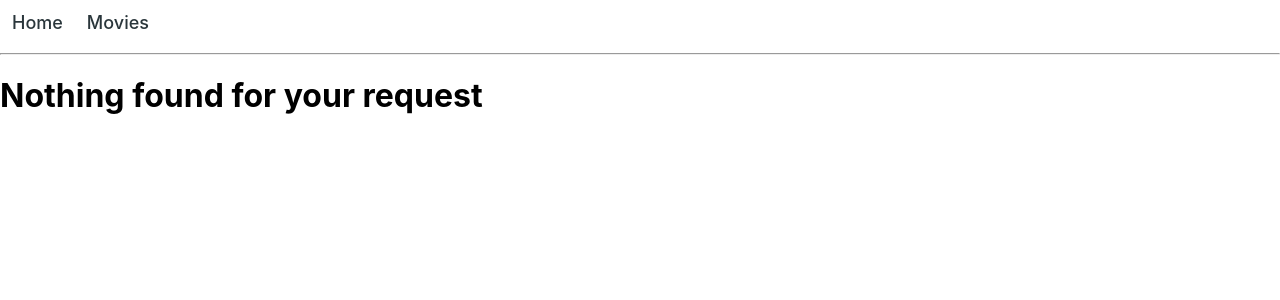
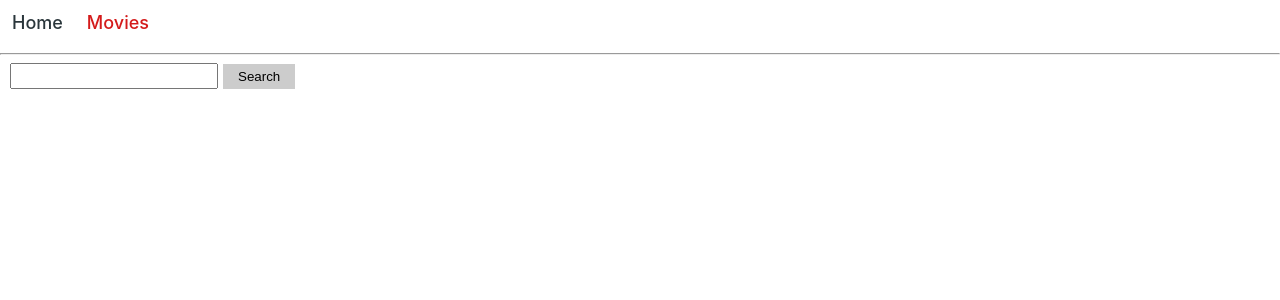
Before and after one commit to SyrdiiDima/goit-react-hw-05-movies, a React (Create React App) app: page /goit-react-hw-05-movies/movies in a window 1280 px wide. Shown: the top 300 px of the page. Built offline with nearby package versions, Linux system fonts and the light colour scheme.

Commit message:
fixed start loading page

```diff
--- a/src/components/App.jsx
+++ b/src/components/App.jsx
@@ -2,13 +2,14 @@ import { lazy, Suspense } from 'react';
 import { Routes, Route } from 'react-router-dom';
 import { Container } from './Container/Container';
 import { Navigation } from './Navigation/Navigation';
-import { Home } from 'pages/Home';
+// import  Home  from 'pages/Home';
+import SharedLayout from './SharedLayout';
 // import Movies from '../pages/Movies';
 // import MovieInfo from '../pages/MovieInfo';
 // import Cast from '../pages/Cast';
 // import Reviews from '../pages/Reviews';
 // import NotFound from '../pages/NotFound';
-
+const Home = lazy(() => import('../pages/Home'));
 const NotFound = lazy(() => import('../pages/NotFound'));
 const MovieInfo = lazy(() => import('../pages/MovieInfo'));
 const Movies = lazy(() => import('../pages/Movies'));
@@ -17,19 +18,21 @@ const Reviews = lazy(() => import('../pages/Reviews'));
 
 export const App = () => {
   return (
-    <Container>
-      <Navigation />
-      <Suspense>
-        <Routes>
-          <Route path="/" element={<Home />} />
-          <Route path="/movies" element={<Movies />} />
-          <Route path="/movies/:id" element={<MovieInfo />}>
+    <>
+      <Routes>
+        <Route path="/" element={<SharedLayout />}>
+          <Route index element={<Home />} />
+
+          <Route path="movies" element={<Movies />} />
+
+          <Route path="movies/:id" element={<MovieInfo />}>
             <Route path="cast" element={<Cast />} />
             <Route path="reviews" element={<Reviews />} />
           </Route>
+
           <Route path="*" element={<NotFound />} />
-        </Routes>
-      </Suspense>
-    </Container>
+        </Route>
+      </Routes>
+    </>
   );
 };
--- /dev/null
+++ b/src/components/Loading.jsx
@@ -0,0 +1,5 @@
+const Loading = () => {
+  return <div>Loading...</div>;
+};
+
+export default Loading;
--- a/src/components/Search/Search.jsx
+++ b/src/components/Search/Search.jsx
@@ -8,13 +8,13 @@ export const Search = ({ onSubmit }) => {
     setSearch(event.currentTarget.value);
   };
 
-  const onFormSubmin = e => {
+  const onFormSubmit = e => {
     e.preventDefault();
     onSubmit(search);
   };
 
   return (
-    <form onSubmit={onFormSubmin}>
+    <form onSubmit={onFormSubmit}>
           <input
     className={css.input}
         type="text"
--- /dev/null
+++ b/src/components/SharedLayout.jsx
@@ -0,0 +1,21 @@
+import { Outlet } from "react-router-dom";
+import { Suspense } from "react";
+import { Navigation } from "./Navigation/Navigation";
+import Loading from "./Loading";
+
+const SharedLayout = () => {
+
+    return (
+        <>
+        <Navigation />
+            <main>
+        <Suspense fallback={<Loading />}>
+          <Outlet />
+        </Suspense>
+      </main>
+
+        </>
+    )
+}
+
+export default SharedLayout;
--- a/src/index.js
+++ b/src/index.js
@@ -6,7 +6,7 @@ import './index.css';
 
 ReactDOM.createRoot(document.getElementById('root')).render(
   <React.StrictMode>
-    <BrowserRouter>
+    <BrowserRouter basename="goit-react-hw-05-movies">
       <App />
     </BrowserRouter>
   </React.StrictMode>
--- a/src/pages/Home.js
+++ b/src/pages/Home.js
@@ -1,10 +1,13 @@
 import { useState, useEffect } from 'react';
 import { fetchTrendMovies } from 'services/fetch-api';
 import { ListMovies } from 'components/ListMovies/ListMovies';
-export const Home = () => {
+
+const Home = () => {
   const [trend, setTrend] = useState([]);
   useEffect(() => {
     fetchTrendMovies().then(setTrend);
   }, []);
   return <ListMovies movies={trend} />;
 };
+
+export default Home;
```
